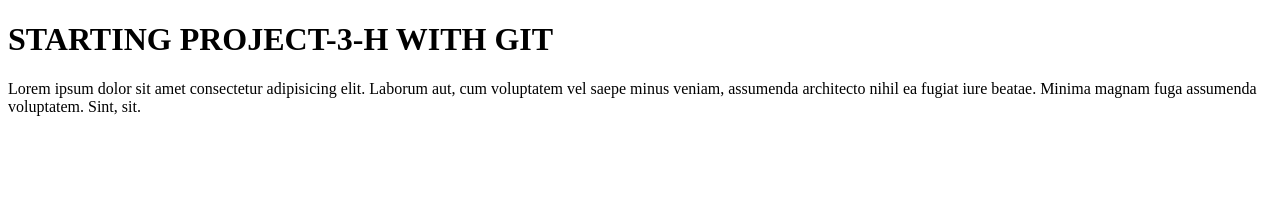
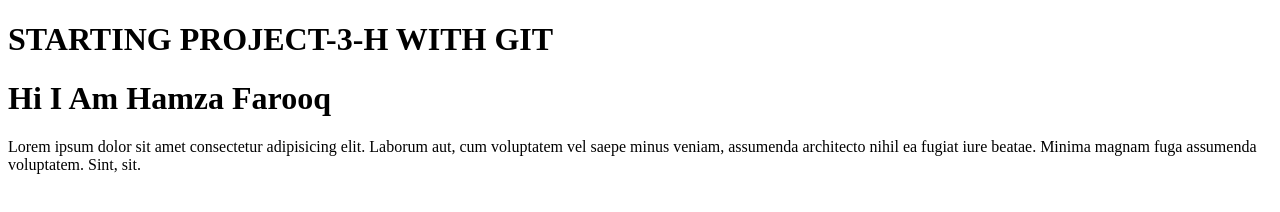
Before and after one commit to hfafar/project-3-h, a plain HTML site: page index.html in a window 1280 px wide. Drawn offline with Linux system fonts and the light colour scheme.

Commit message:
Update index.html
second change and commit

```diff
--- a/index.html
+++ b/index.html
@@ -8,6 +8,7 @@
 </head>
 <body>
     <h1>STARTING PROJECT-3-H WITH GIT</h1>
+    <h1> Hi I Am Hamza Farooq</h1>
     <p>Lorem ipsum dolor sit amet consectetur adipisicing elit. Laborum aut, cum voluptatem vel saepe minus veniam, assumenda architecto nihil ea fugiat iure beatae. Minima magnam fuga assumenda voluptatem. Sint, sit.</p>
 </body>
 </html>
```
